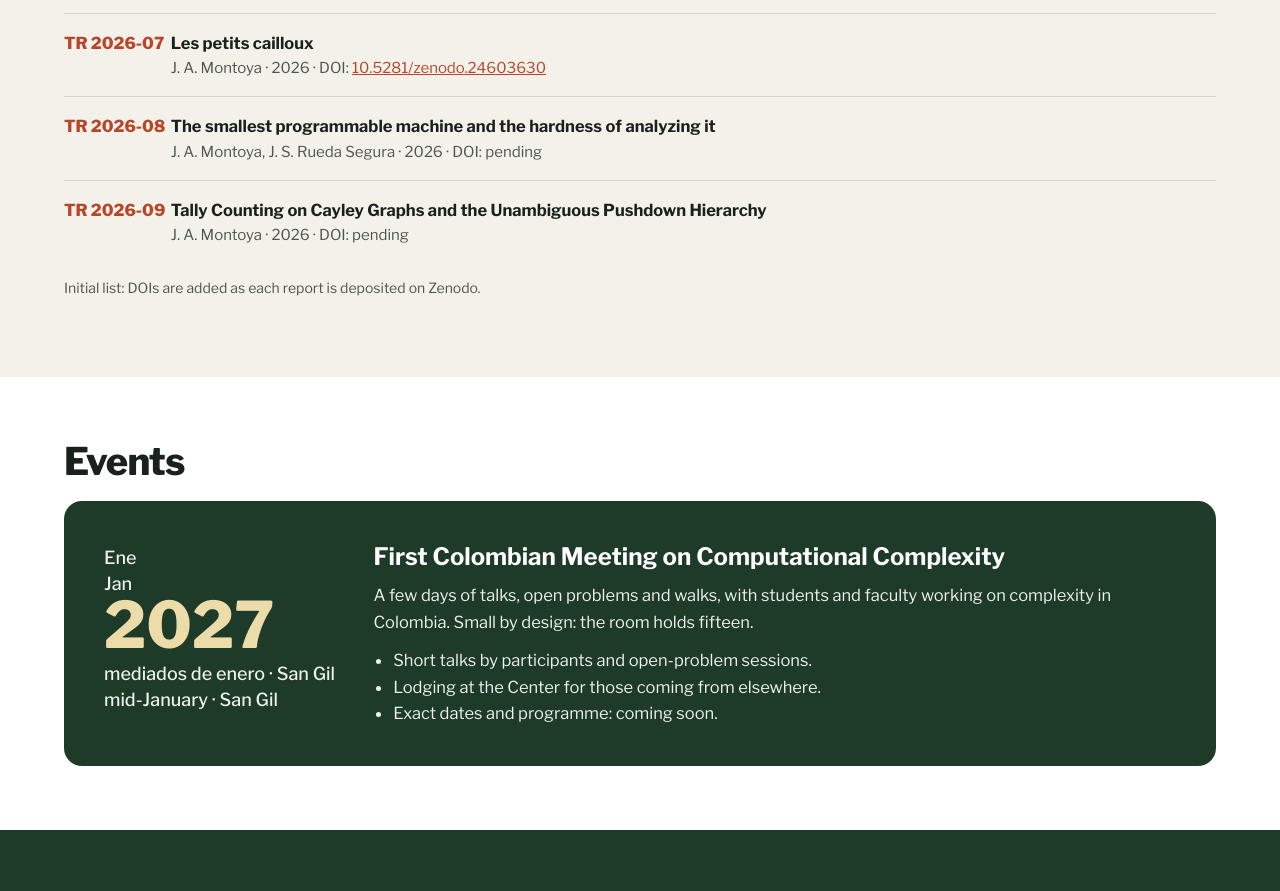
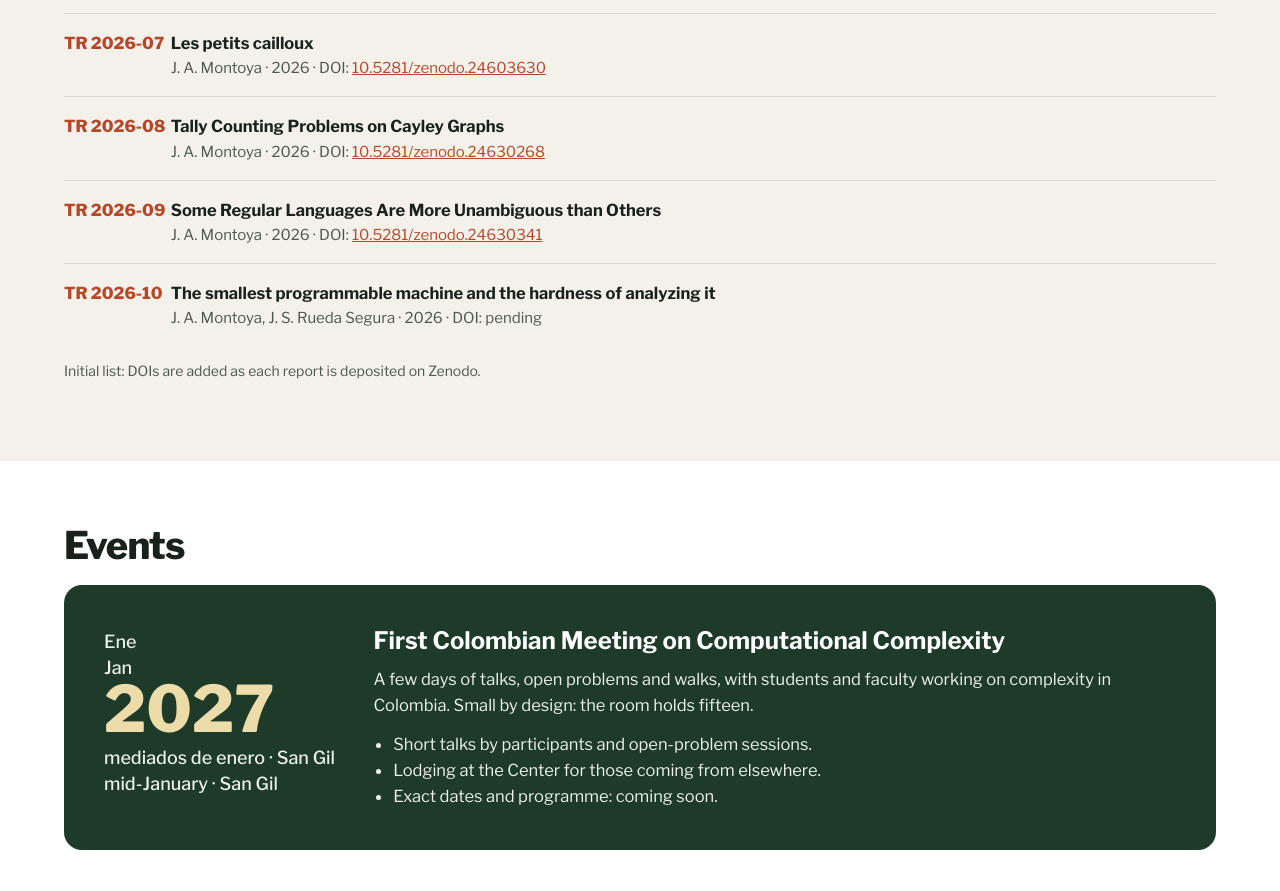
Before and after one commit to Sanchezdecozar/sanchezdecozar.github.io, a plain HTML site: page index.html in a window 1280 px wide. Shown: the part 3257-4148 px from the top of the page. Drawn offline with nearby package versions, Linux system fonts and the light colour scheme.

Commit message:
Add files via upload

```diff
--- a/index.html
+++ b/index.html
@@ -229,8 +229,9 @@ footer p{margin:0 0 8px}
         <li><span class="id">TR 2026-05</span><div><div class="t">Euclidean Geometry for the Working Computer Scientist</div><div class="m">J. A. Montoya · 2026 · DOI: <a href="https://doi.org/10.5281/zenodo.24585398">10.5281/zenodo.24585398</a></div></div></li>
         <li><span class="id">TR 2026-06</span><div><div class="t">Satisfaction for Opaque Observers</div><div class="m">J. A. Montoya · 2026 · DOI: <a href="https://doi.org/10.5281/zenodo.24591601">10.5281/zenodo.24591601</a></div></div></li>
         <li><span class="id">TR 2026-07</span><div><div class="t">Les petits cailloux</div><div class="m">J. A. Montoya · 2026 · DOI: <a href="https://doi.org/10.5281/zenodo.24603630">10.5281/zenodo.24603630</a></div></div></li>
-        <li><span class="id">TR 2026-08</span><div><div class="t">The smallest programmable machine and the hardness of analyzing it</div><div class="m">J. A. Montoya, J. S. Rueda Segura · 2026 · DOI: <span lang="es">pendiente</span><span lang="en">pending</span></div></div></li>
-        <li><span class="id">TR 2026-09</span><div><div class="t">Tally Counting on Cayley Graphs and the Unambiguous Pushdown Hierarchy</div><div class="m">J. A. Montoya · 2026 · DOI: <span lang="es">pendiente</span><span lang="en">pending</span></div></div></li>
+        <li><span class="id">TR 2026-08</span><div><div class="t">Tally Counting Problems on Cayley Graphs</div><div class="m">J. A. Montoya · 2026 · DOI: <a href="https://doi.org/10.5281/zenodo.24630268">10.5281/zenodo.24630268</a></div></div></li>
+        <li><span class="id">TR 2026-09</span><div><div class="t">Some Regular Languages Are More Unambiguous than Others</div><div class="m">J. A. Montoya · 2026 · DOI: <a href="https://doi.org/10.5281/zenodo.24630341">10.5281/zenodo.24630341</a></div></div></li>
+        <li><span class="id">TR 2026-10</span><div><div class="t">The smallest programmable machine and the hardness of analyzing it</div><div class="m">J. A. Montoya, J. S. Rueda Segura · 2026 · DOI: <span lang="es">pendiente</span><span lang="en">pending</span></div></div></li>
       </ul>
       <p class="note" lang="es">Lista inicial: los DOI se añaden al depositar cada informe en Zenodo.</p>
       <p class="note" lang="en">Initial list: DOIs are added as each report is deposited on Zenodo.</p>
```
